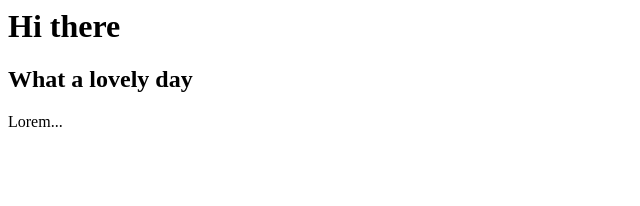
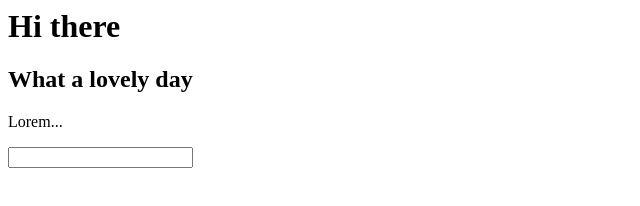
Before and after one commit to oliward/git-demo, a plain HTML site: page index.html in a window 1280 px wide. Shown: the whole page, without its empty margins (0-640 px from the left). Drawn offline with Linux system fonts and the light colour scheme.

Commit message:
some about page changes

```diff
--- a/index.html
+++ b/index.html
@@ -1,5 +1,13 @@
-<h1>Hi there</h1>
+<div>
+    <h1>Hi there</h1>
 
-<h2>What a lovely day</h2>
+    <h2>What a lovely day</h2>
 
-<p>Lorem...</p>
+    <p>Lorem...</p>
+
+    <!--TODO-->
+    <form>
+        <input
+
+    </form>
+</div>
```
Also changed, not shown: about.html (+6 -3 lines).
